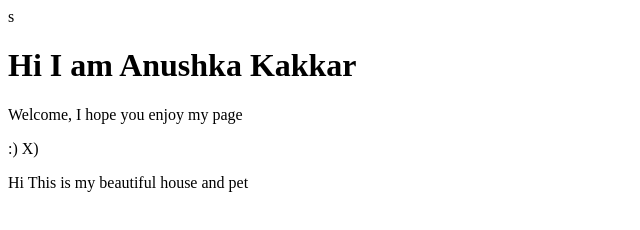
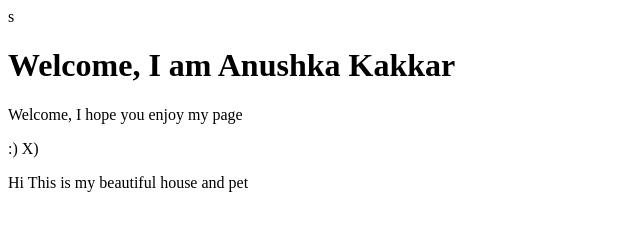
Before and after one commit to anushkakakkar123/Project, a plain HTML site: page index.html in a window 1280 px wide. Shown: the whole page, without its empty margins (0-640 px from the left). Drawn offline with Linux system fonts and the light colour scheme.

```diff
--- a/index.html
+++ b/index.html
@@ -1,6 +1,6 @@
 s<html>
 <title> This is my page </title>
-<h1> Hi I am Anushka Kakkar</h1>
+<h1> Welcome, I am Anushka Kakkar</h1>
 <p> Welcome, I hope you enjoy my page </p>
 <p> :) X) </p>
 <p> Hi This is my beautiful house and pet </p>
```
